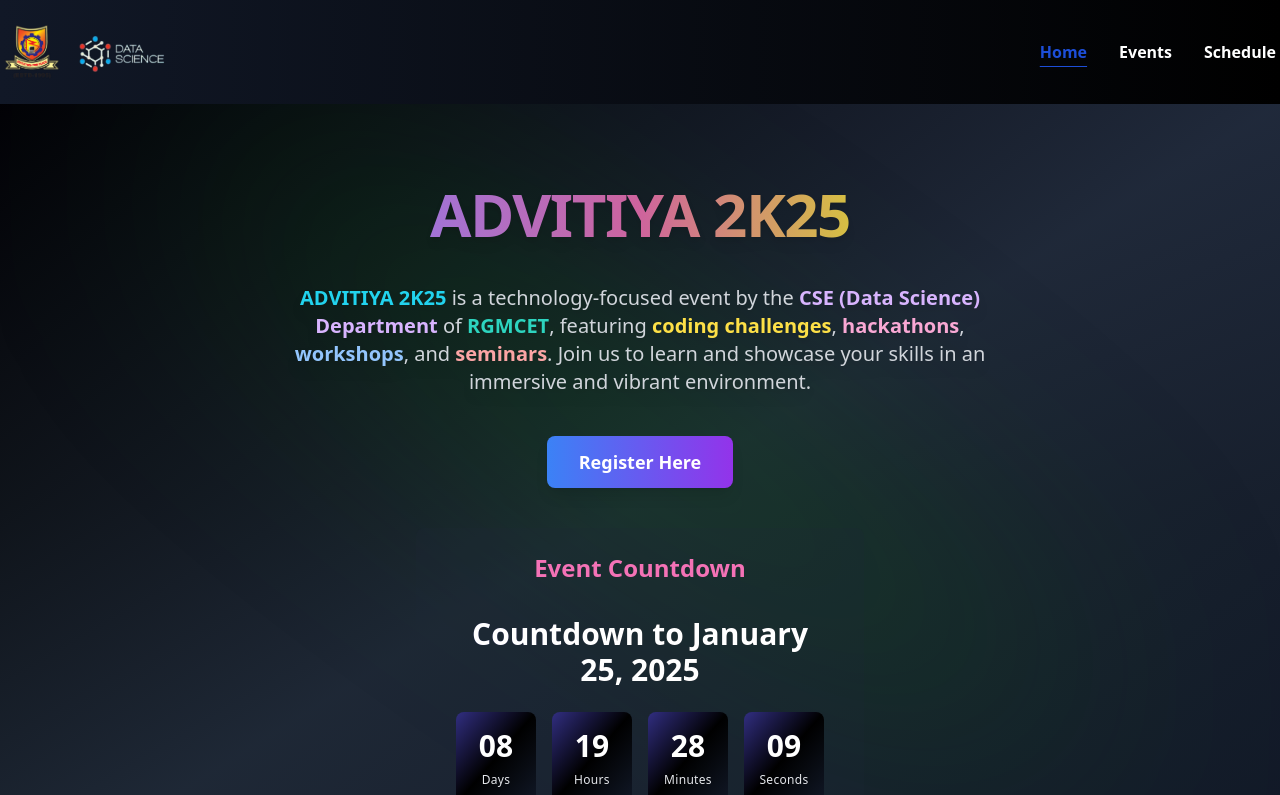
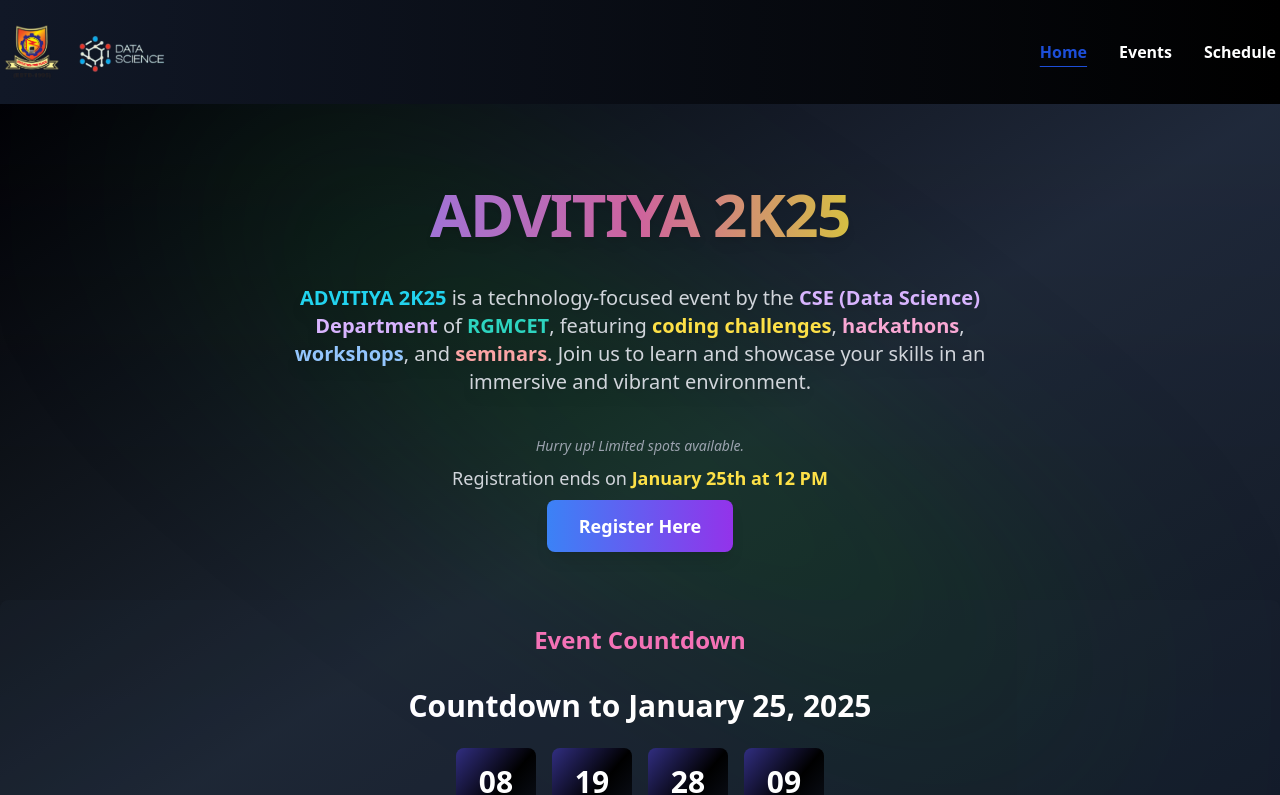
Before and after one commit to harshithreddy-dev/Advitiya2k25, a Next.js app: page / in a window 1280 px wide. Shown: the top 795 px of the page. Built offline with nearby package versions, Linux system fonts and the light colour scheme.

Commit message:
Updated home page

```diff
--- a/src/app/page.tsx
+++ b/src/app/page.tsx
@@ -12,7 +12,7 @@ export default function SpotlightPreview() {
   };
 
   return (
-    <div className="relative flex flex-col items-center min-h-screen w-full antialiased overflow-hidden bg-gradient-to-b from-indigo-900 via-black to-gray-900 pt-16 sm:pt-20">
+    <div className="relative flex flex-col items-center min-h-screen w-full antialiased bg-gradient-to-b from-indigo-900 via-black to-gray-900 overflow-y-auto">
       {/* Background Animation */}
       <div className="absolute inset-0 bg-gradient-to-br from-black via-gray-800 to-gray-900 opacity-95 z-0"></div>
 
@@ -23,7 +23,7 @@ export default function SpotlightPreview() {
       />
 
       {/* Content Section */}
-      <div className="relative z-20 w-full flex flex-col items-center text-center space-y-8 sm:space-y-10 px-6 max-w-6xl">
+      <div className="relative z-20 w-full max-w-6xl flex flex-col items-center text-center space-y-8 sm:space-y-10 px-6 pt-16 sm:pt-20 pb-12">
         {/* Title */}
         <h1 className="bg-clip-text bg-gradient-to-r from-purple-400 via-pink-400 to-yellow-300 font-extrabold text-transparent text-4xl sm:text-5xl lg:text-6xl tracking-tight drop-shadow-lg animate-pulse">
           ADVITIYA 2K25
@@ -48,22 +48,38 @@ export default function SpotlightPreview() {
           environment.
         </p>
 
+        {/* Register Section */}
+        <div className="space-y-2">
+          {/* Small Note Above Registration Ends */}
+          <p className="text-xs sm:text-sm text-gray-400 font-light italic">
+            Hurry up! Limited spots available.
+          </p>
+
+          {/* Registration Ends Message */}
+          <p className="text-sm sm:text-base md:text-lg text-gray-300 font-medium mb-1">
+            Registration ends on{" "}
+            <span className="text-yellow-300 font-semibold">
+              January 25th at 12 PM
+            </span>
+          </p>
+
           {/* Register Button */}
           <button
             onClick={handleRegister}
-          className="px-6 sm:px-8 py-2 sm:py-3 bg-gradient-to-r from-blue-500 to-purple-600 text-white font-semibold text-sm sm:text-lg rounded-lg shadow-lg hover:scale-105 transition-transform"
+            className="px-6 sm:px-8 py-1 sm:py-3 bg-gradient-to-r from-blue-500 to-purple-600 text-white font-semibold text-sm sm:text-lg rounded-lg shadow-lg hover:scale-105 transition-transform"
           >
             Register Here
           </button>
+        </div>
+      </div>
 
-        {/* Countdown Timer */}
-        <div className="flex flex-col items-center justify-center mt-8 px-4 py-6 rounded-lg w-full max-w-md bg-opacity-20 bg-gray-800">
+      {/* Countdown Timer Section */}
+      <div className="relative z-20 w-full px-4 py-6 rounded-lg bg-gray-800 bg-opacity-20 flex flex-col items-center">
         <h3 className="text-lg sm:text-xl md:text-2xl text-pink-400 font-semibold mb-4">
           Event Countdown
         </h3>
         <CountdownTimer targetDate="2025-01-25T00:00:00" />
       </div>
     </div>
-    </div>
   );
 }
```
Lines whose indentation alone changed are shown as unchanged.
